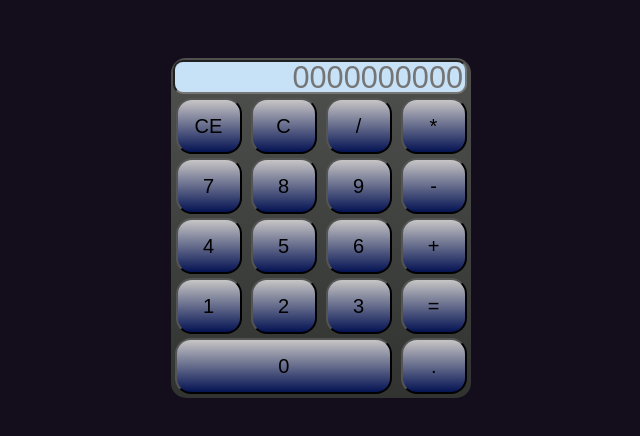
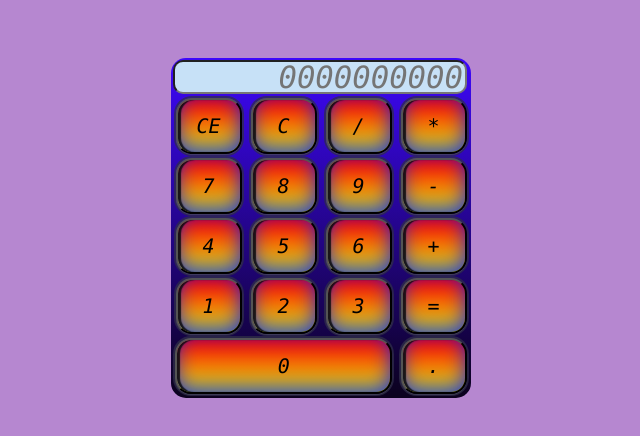
Before and after one commit to SLVGRM/2022, a plain HTML site: page Calculator/index.html in a window 1280 px wide. Shown: the whole page, without its empty margins (319-959 px from the left). Drawn offline with Linux system fonts and the light colour scheme.

Commit message:
buttons-style

```diff
--- a/Calculator/styles.css
+++ b/Calculator/styles.css
@@ -1,12 +1,15 @@
 * {
   box-sizing: border-box;
+  font-style: italic;
+  font-family: consolas;
+
 }
 
 body {
   display: flex;
   justify-content: center;
   align-content: center;
-  background-color: rgb(20, 13, 27);
+  background-color: rgba(113, 23, 165, 0.514);
 }
 
 .main-container {
@@ -16,7 +19,7 @@ body {
   display: flex;
   flex-direction: column;
   justify-content: center;
-  background: linear-gradient(#51534ff6, #313331);
+  background: linear-gradient(#3903fcf6, #0b011d);
   border-radius: 15px;
 }
 
@@ -35,8 +38,10 @@ body {
   width: 66px;
   margin: 2px;
   border-radius: 16px;
-  background: linear-gradient(#cccacaf6, #041353);
   font-size: 15pt;
+  background: linear-gradient(180deg, #f70606, #eaee06);
+  box-shadow: inset 3px 0 1px rgba(12, 12, 12, 0.87),
+  inset 0 -5px 19px rgba(12, 27, 235, 0.88), 0 0 0 2px rgb(47 46 73 / 75%), 0px 1px 0px rgb(241 240 243 / 40%)
 }
 
 .btn:hover,
```
